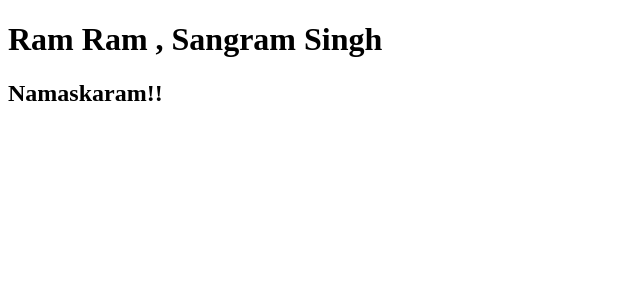
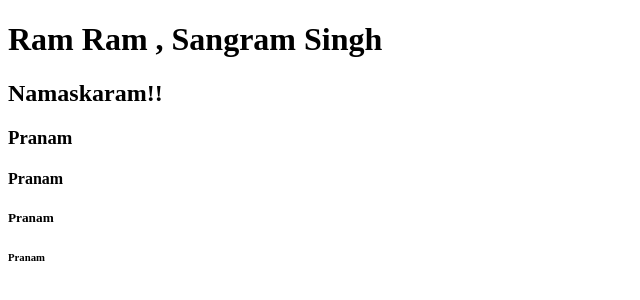
Before and after one commit to sangramkarthik/sangramkarthik.github.io, a plain HTML site: page index.html in a window 1280 px wide. Shown: the whole page, without its empty margins (0-640 px from the left). Drawn offline with Linux system fonts and the light colour scheme.

Commit message:
changes made

```diff
--- a/index.html
+++ b/index.html
@@ -8,5 +8,9 @@
 <body>
     <h1>Ram Ram , Sangram Singh</h1>
     <h2>Namaskaram!!</h2>
+    <h3>Pranam</h3>
+    <h4>Pranam</h4>
+    <h5>Pranam</h5>
+    <h6>Pranam</h6>
 </body>
 </html>
```
